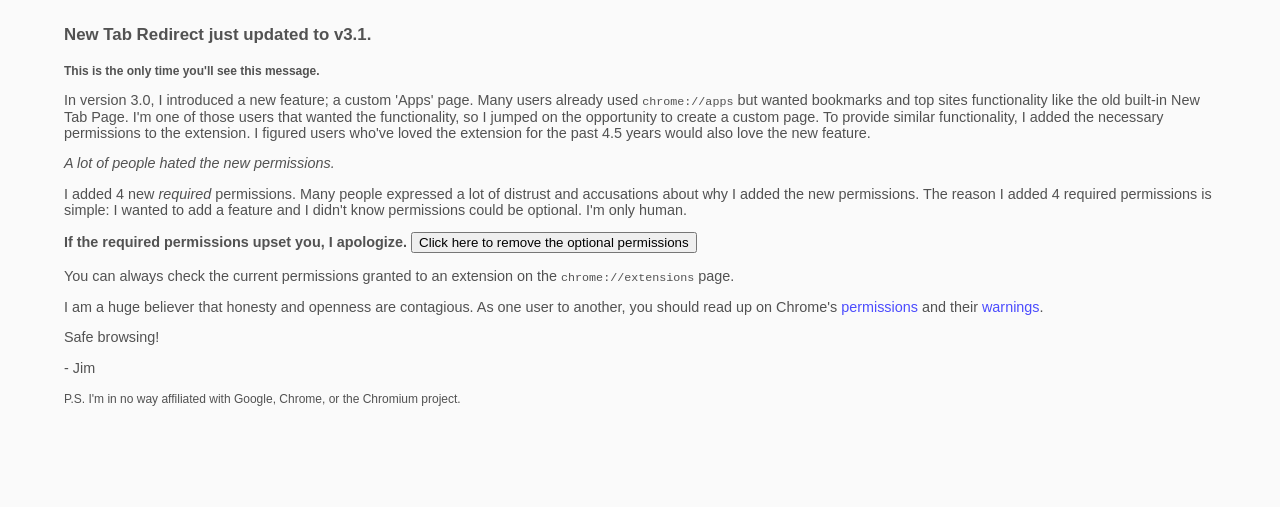
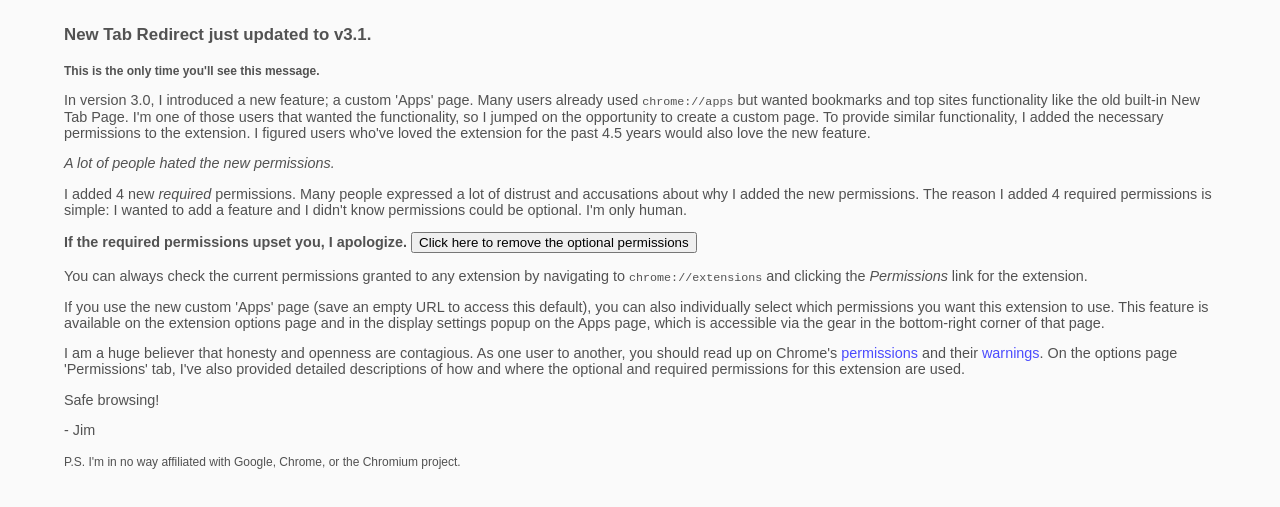
Before and after one commit to jimschubert/NewTab-Redirect, a browser extension: page upgraded/3.1.html in a window 1280 px wide. Shown: the part 47-554 px from the top of the page. Drawn offline with Linux system fonts and the light colour scheme.

Commit message:
Clarifications added to 3.1 upgrade page

```diff
--- a/upgraded/3.1.html
+++ b/upgraded/3.1.html
@@ -38,11 +38,15 @@
                 </p>
                 <p><strong>If the required permissions upset you, I apologize.</strong> <button id="btnremove">Click here to remove the optional permissions</button><span id="permissionsdone" class="hide">The permissions were removed.</span></p>
                 <p>
-                    You can always check the current permissions granted to an extension on the <code>chrome://extensions</code> page.
+                    You can always check the current permissions granted to any extension by navigating to <code>chrome://extensions</code> and clicking the <em>Permissions</em> link for the extension.
+                </p>
+                <p>
+                    If you use the new custom 'Apps' page (save an empty URL to access this default), you can also individually select which permissions you want this extension to use. This feature is available on the extension options page and in the display settings popup on the Apps page, which is accessible via the gear in the bottom-right corner of that page.
                 </p>
                 <p>
                     I am a huge believer that honesty and openness are contagious. As one user to another, you should read up on Chrome's <a href="https://support.google.com/chrome_webstore/answer/186213?hl=en" target="_blank">permissions</a> and
                     their <a href="http://developer.chrome.com/extensions/permission_warnings" target="_blank">warnings</a>.
+                    On the options page 'Permissions' tab, I've also provided detailed descriptions of how and where the optional and required permissions for this extension are used.
                 </p>
                 <p>
                     Safe browsing!
```
